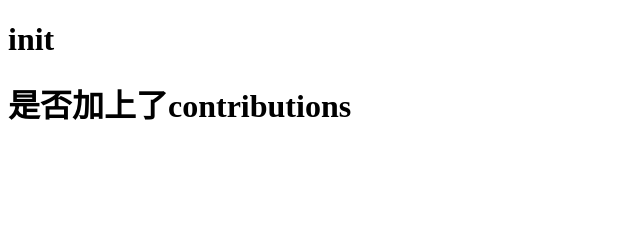
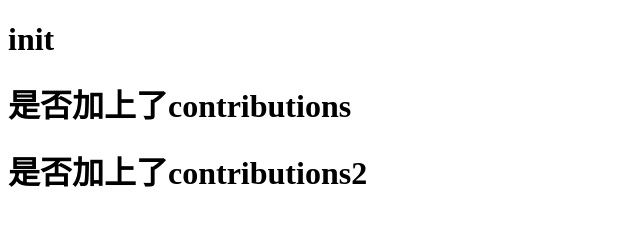
Before and after one commit to ponyfly/test_git, a plain HTML site: page index.html in a window 1280 px wide. Shown: the whole page, without its empty margins (0-640 px from the left). Drawn offline with Linux system fonts and the light colour scheme.

Commit message:
是否加上了contributions2

```diff
--- a/index.html
+++ b/index.html
@@ -7,5 +7,6 @@
 <body>
 <h1>init</h1>
 <h1>是否加上了contributions</h1>
+<h1>是否加上了contributions2</h1>
 </body>
 </html>
```
